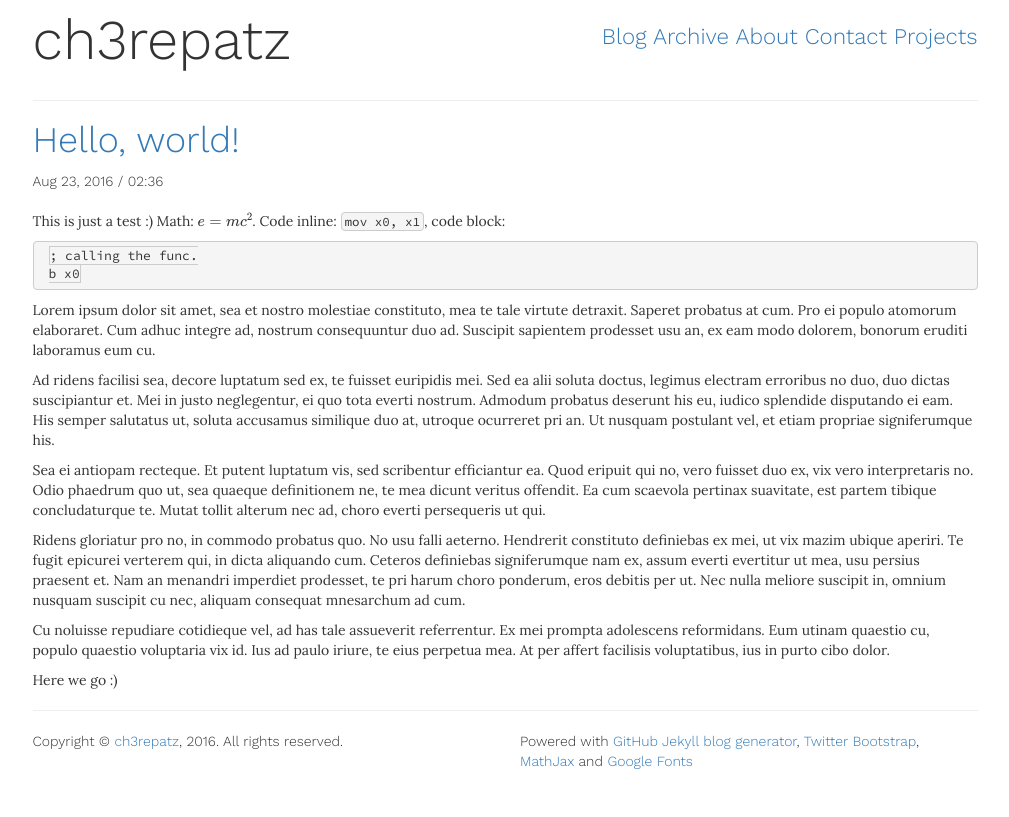
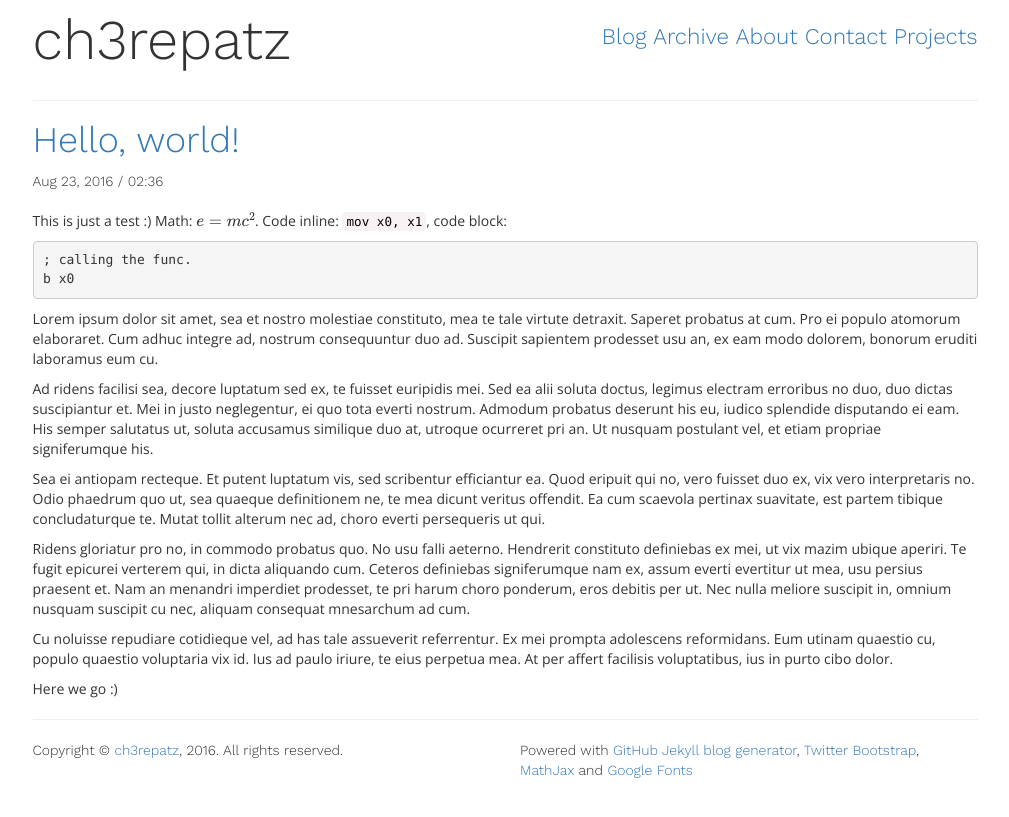
Before and after one commit to ch3repatz/ch3repatz.github.io, a Jekyll site: the page built from _posts/2016-08-23-hello-world.md, in a window 1280 px wide. Shown: the top 817 px of the page, without its empty margins (135-1144 px from the left). Built offline with Jekyll 4.4.1, drawn with Linux system fonts in a browser that asks for light colours; formulas are drawn with MathJax 3.

Commit message:
Update default.html

```diff
--- a/_layouts/default.html
+++ b/_layouts/default.html
@@ -38,13 +38,12 @@
 
     <!-- Google fonts -->
     <link href="https://fonts.googleapis.com/css?family=Work+Sans:300" rel="stylesheet">
-    <link href='https://fonts.googleapis.com/css?family=Lora:400,400italic,700,700italic' rel='stylesheet' type='text/css'>
-    <link href='https://fonts.googleapis.com/css?family=Source+Code+Pro' rel='stylesheet' type='text/css'>
+    <link href="https://fonts.googleapis.com/css?family=Open+Sans&subset=latin-ext" rel="stylesheet">
 
     <!-- Custom styles -->
     <style>
     	body {
-    		font-family: 'Lora', serif;
+    		font-family: 'Open Sans', sans-serif;
     	}
 
     	.logo_title {
@@ -78,17 +77,10 @@
 		font-size: 100%;
 		font-style: italic;
 	}
-	code, pre {
-		color: #333;
-		background-color: #f5f5f5;
-		border: 1px solid #ccc;
-		font-family: 'Source Code Pro', monospace;
-	}
 	code {
-		padding: 1px 3px;
+		color: black;
 	}
 	pre {
-		padding: 5px 15px;
 		word-wrap: normal;
 		white-space: pre;
 	}
```
